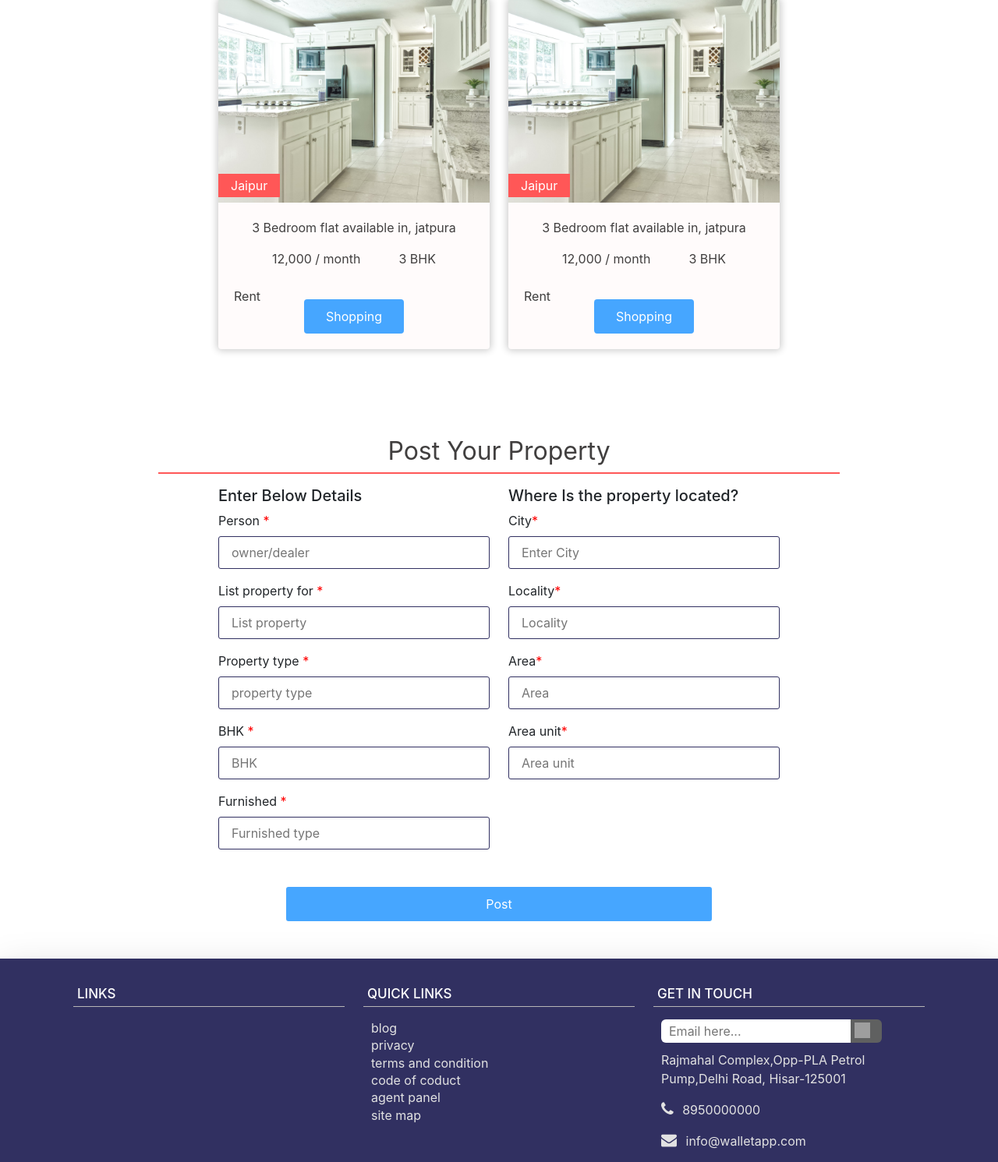
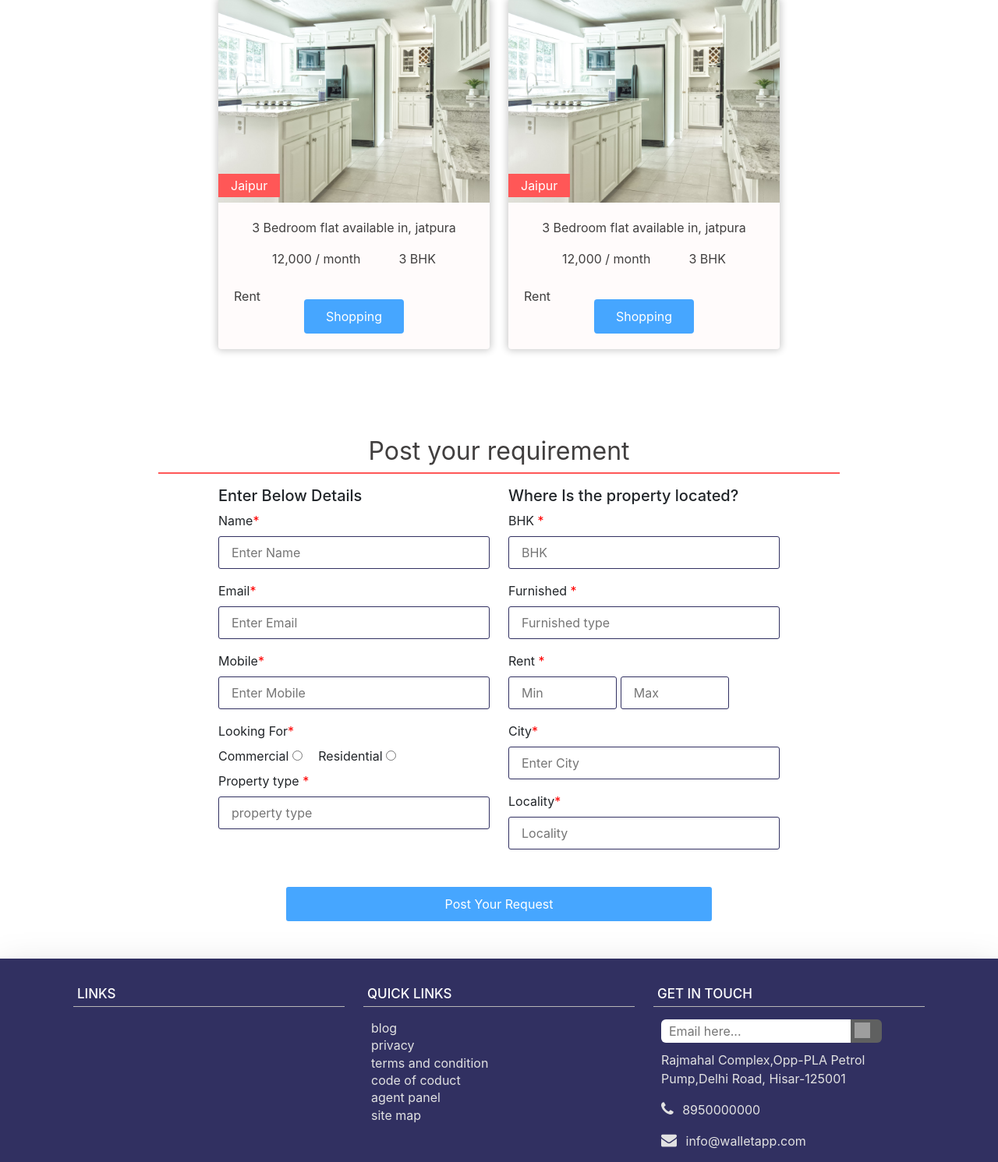
Before and after one commit to Git-Eniacoder/propertyweb, a CodeIgniter app: page /admin-panel/ in a window 1280 px wide. Shown: the part 1582-3073 px from the top of the page at 78% size. Run offline with CodeIgniter, Linux system fonts and the light colour scheme; some libraries are stand-ins or nearby versions; grey boxes are pictures that could not be loaded.

Commit message:
Post property Update

```diff
--- a/application/views/frontend/home.php
+++ b/application/views/frontend/home.php
@@ -205,35 +205,80 @@
 <div class="post">
   <div class="container">
 
-    <h2 class="text-center">Post Your Property</h2>
+    <h2 class="text-center">Post your requirement</h2>
     <hr class="style1">
     <div class="row justify-content-center">
+
+
+      <!-- Column 1  -->
       <div class="col-md-4">
+
         <h5>Enter Below Details</h5>
-        <label for="person">Person <span style="color: red;">*</span></label>
-        <input list="persons" name="person" id="person" class="lis" placeholder="owner/dealer">
 
-        <datalist id="persons">
-          <option value="Owner">
-          <option value="Dealer">
-        </datalist>
-        <label for="listpp">List property for <span style="color: red;">*</span></label>
-        <input list="listpps" name="listpp" id="listpp" class="lis" placeholder="List property">
+        <div>
+          <label>Name<span style="color: red;">*</span></label>
+          <input type="text" name="post-name" placeholder="Enter Name">
+        </div>
 
-        <datalist id="listpps">
-          <option value="Sell">
-          <option value="Rent">
-        </datalist>
+        <div>
+          <label>Email<span style="color: red;">*</span></label>
+          <input type="text" name="post-email" placeholder="Enter Email">
+        </div>
+
+        <div>
+          <label>Mobile<span style="color: red;">*</span></label>
+          <input type="text" name="post-mobile" placeholder="Enter Mobile">
+        </div>
+
+        <!-- Looking For -->
+        <div>
+          <label for="Property-For">Looking For<span style="color: red;">*</span></label>
+          <div>
+            <label for="commercial">Commercial</label>
+            <input type="radio" name="property-for" value="commercial" class="property-radio">
+
+            <label for="residential">Residential</label>
+            <input type="radio" name="property-for" value="residential">
+          </div>
+        </div>
+
+
+        <!-- Property Type -->
+        <div>
           <label for="ptype">Property type <span style="color: red;">*</span></label>
           <input list="ptypes" name="ptype" id="ptype" class="lis" placeholder="property type">
 
-        <datalist id="ptypes">
-          <option value="Regidential">
-          <option value="Commercial">
+          <datalist id="ptypes" class="datalist-active">
+            <option value="Residential Apartment">
+            <option value="Independent House/villa">
+            <option value="Serviced Apartment">
+            <option value="Commercial Shops">
+            <option value="Commercial Showrooms">
+            <option value="Industrial Lands">
+            <option value="Ware House">
+            <option value="Agricultural farm">
+            <option value="Guest-house">
+            <option value="Hotel/Resort">
           </datalist>
+        </div>
 
 
 
+
+
+      </div>
+      <!-- Column 1  end -->
+
+
+
+
+      <!-- Column 2  -->
+      <div class="col-md-4">
+
+        <h5>Where Is the property located?</h5>
+
+                <!-- BHK -->
+                <div>
           <label for="bhk">BHK <span style="color: red;">*</span></label>
           <input list="bhks" name="bhk" id="bhk" class="lis" placeholder="BHK">
 
@@ -244,9 +289,12 @@
             <option value="4 BHK">
             <option value="5 BHK">
           </datalist>
+        </div>
 
 
 
+        <!-- Furnished -->
+        <div>
           <label for="furnished">Furnished <span style="color: red;">*</span></label>
           <input list="furnisheds" name="furnished" id="furnished" class="lis" placeholder="Furnished type">
 
@@ -254,37 +302,88 @@
             <option value="Furnished">
             <option value="Semi-furnished">
             <option value="Unfurnished">
-
           </datalist>
         </div>
-      <div class="col-md-4">
-        <h5>Where Is the property located?</h5>
+
+        <!-- Rent -->
+        <div>
+          <label for="rent">Rent <span style="color: red;">*</span></label>
+          <div>
+            <input list="rent-min" name="rent" id="rent" class="rent-lis" placeholder="Min">
+            <input list="rent-max" name="rent" id="rent" class="rent-lis" placeholder="Max">
+          </div>
+
+          <datalist id="rent-min">
+            <option value="3000">
+            <option value="4000">
+            <option value="5000">
+            <option value="10000">
+            <option value="20000">
+          </datalist>
+
+          <datalist id="rent-max">
+            <option value="3000">
+            <option value="4000">
+            <option value="5000">
+            <option value="10000">
+            <option value="20000">
+          </datalist>
+        </div>
+
+
+
+
         <label>City<span style="color: red;">*</span></label>
         <input type="text" name="pcity" placeholder="Enter City">
+
         <label>Locality<span style="color: red;">*</span></label>
         <input type="text" name="pcity" placeholder="Locality">
 
 
-        <label>Area<span style="color: red;">*</span></label>
-        <input type="number" name="pcity" placeholder="Area">
 
-        <label for="aunit">Area unit<span style="color: red;">*</span></label>
-        <input list="aunits" name="aunit" id="aunit" class="lis" placeholder="Area unit">
-
-        <datalist id="aunits">
-          <option value="sq.fit">
-          <option value="sq.m">
-          <option value="sq.yard">
-
-        </datalist>
 
 
 
       </div>
     </div>
-    <center><button>Post</button></center>
+    <center><button>Post Your Request</button></center>
   </div>
 </div>
 
 
 <!-- End Home -->
+
+
+
+<!-- <input list="persons" name="person" id="person" class="lis" placeholder="owner/dealer"> -->
+
+
+
+
+<!-- <datalist id="persons">
+          <option value="Owner">
+          <option value="Dealer">
+        </datalist> -->
+
+
+
+<!-- <label for="listpp">List property for <span style="color: red;">*</span></label>
+        <input list="listpps" name="listpp" id="listpp" class="lis" placeholder="List property"> -->
+
+<!-- <datalist id="listpps">
+          <option value="Sell">
+          <option value="Rent">
+        </datalist> -->
+
+
+<!-- <label>Area<span style="color: red;">*</span></label>
+        <input type="number" name="pcity" placeholder="Area">
+
+        <label for="aunit">Area unit<span style="color: red;">*</span></label>
+        <input list="aunits" name="aunit" id="aunit" class="lis" placeholder="Area unit"> -->
+
+<!-- <datalist id="aunits">
+          <option value="sq.fit">
+          <option value="sq.m">
+          <option value="sq.yard">
+        </datalist> -->
--- a/assets/css/style.css
+++ b/assets/css/style.css
@@ -1073,3 +1073,20 @@ font-family: -apple-system, BlinkMacSystemFont, 'Segoe UI', Roboto, Oxygen, Ubun
 .card-img{
   text-align: center;
 }
+
+.property-radio{
+  margin-right: 1rem;
+}
+
+.rent-lis{
+  width: 40%;
+  display: inline-block;
+  height: auto;
+  border: 1px solid #313061;
+  border-radius: 3px;
+  outline-color: #46A6FF;
+  padding-left: 1rem;
+  padding-top: .5rem;
+  padding-bottom: .5rem;
+  margin-bottom: 1rem;
+}
```
Lines whose indentation alone changed are shown as unchanged.
